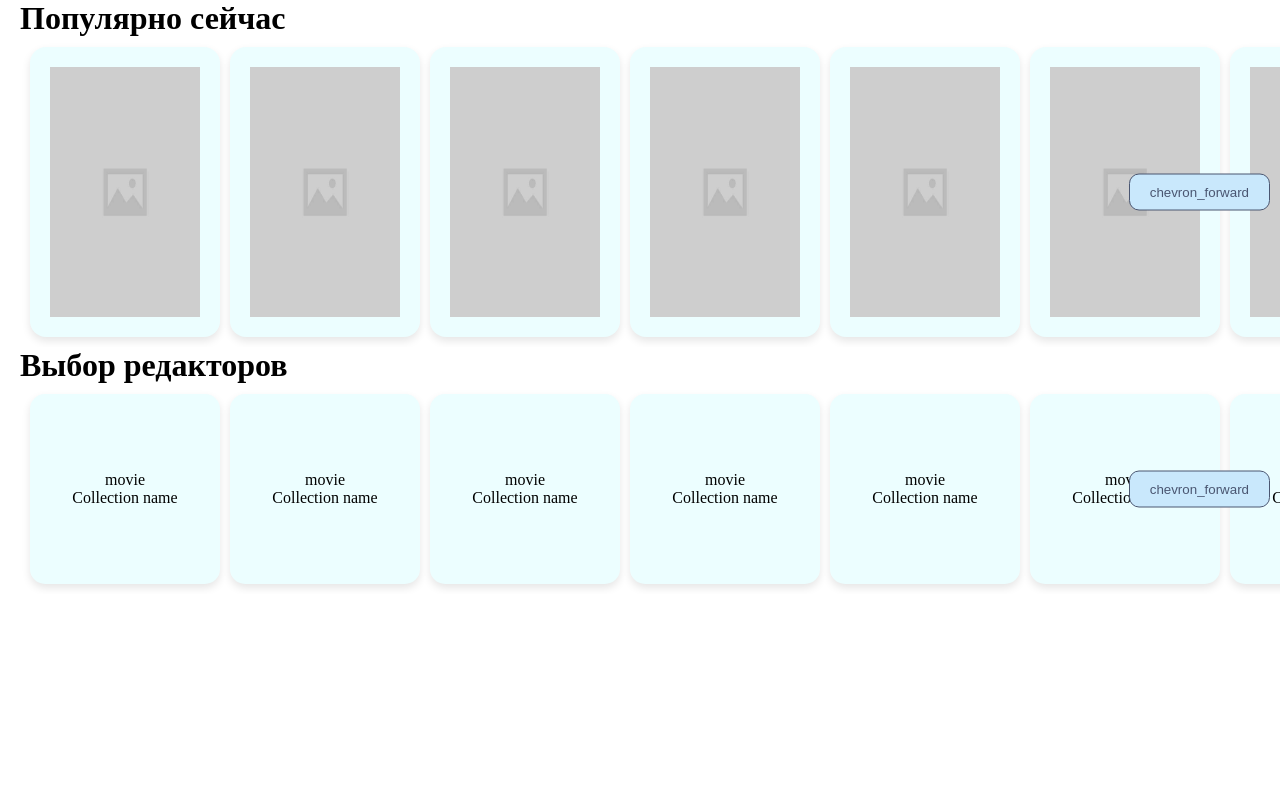
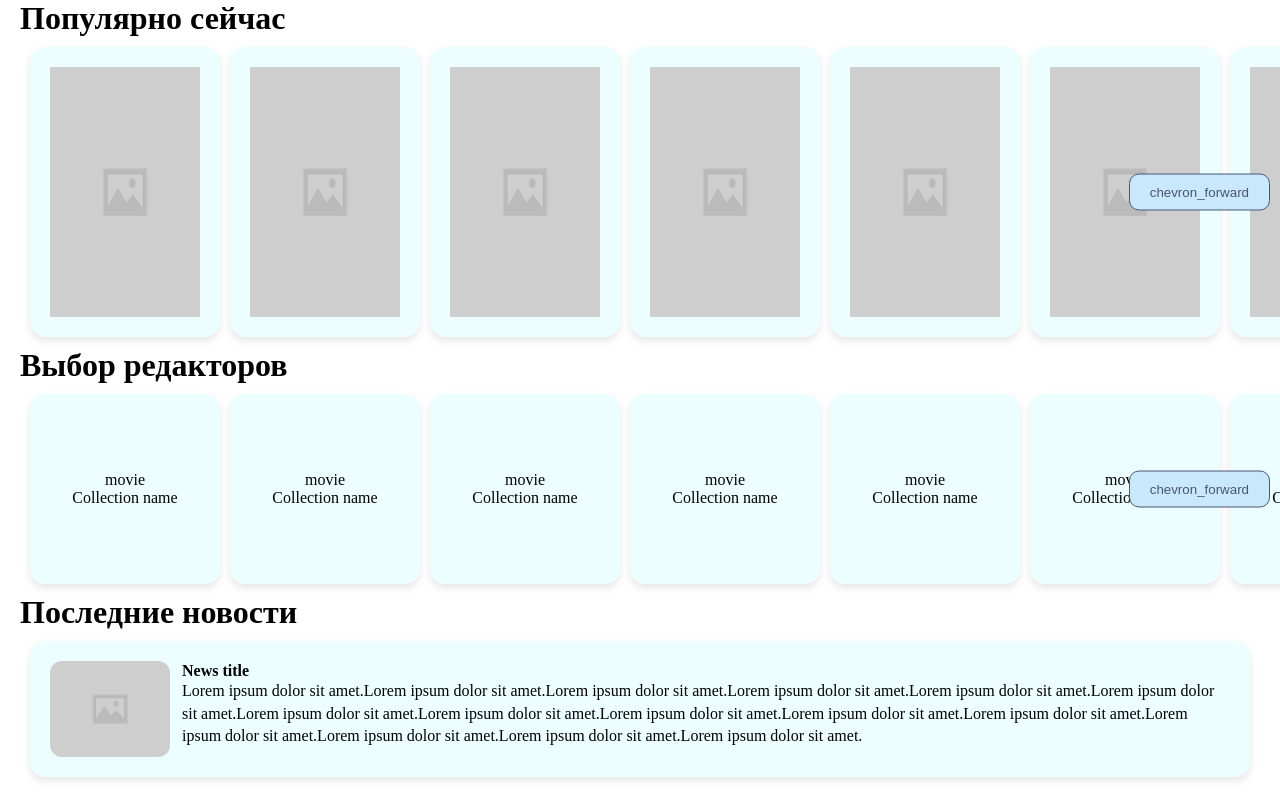
Before and after one commit to SharpRainbow/MovieStashWeb, a website: page home/home.html in a window 1280 px wide. Drawn offline with Linux system fonts and the light colour scheme; files whose address does not match are found by name.

Commit message:
- News item added

```diff
--- a/home/home.css
+++ b/home/home.css
@@ -91,6 +91,55 @@ body {
     right: 10px; /* Position button on the right */
 }
 
+.news-list {
+    margin: 10px 30px;
+}
+
+.news-container {
+    display: flex;
+    align-items: stretch;
+    border-radius: 15px; /* Rounded corners */
+    background-color: #ECFEFF; /* Background color of the rectangle */
+    box-shadow: 0px 4px 8px rgba(0, 0, 0, 0.1); /* Optional: shadow effect */
+    gap: 12px;
+    padding: 20px;
+}
+
+.news-container img {
+    height: 96px;
+    border-radius: 12px;
+    aspect-ratio: 1.25;
+    object-fit: cover;
+}
+
+.news-body {
+    height: 96px;
+    /*overflow: hidden; !* Ensure content outside bounds is hidden *!*/
+    /*text-overflow: ellipsis;*/
+    padding: 0; /* Avoid additional padding adding to the height */
+}
+
+.news-body h3 {
+    margin: 0;
+    padding: 0;
+    font-size: 16px;
+    line-height: 1.2;
+    overflow: hidden;
+    white-space: nowrap;
+    text-overflow: ellipsis;
+}
+
+.news-body p {
+    margin: 0;
+    padding: 0;
+    display: -webkit-box;
+    -webkit-line-clamp: 3; /* Constrain to 2 lines for the paragraph */
+    -webkit-box-orient: vertical;
+    overflow: hidden;
+    text-overflow: ellipsis;
+    line-height: 1.4; /* Adjust line height for better readability */
+}
+
 @media screen and (max-device-width: 480px) {
     .image-container {
         width: 100px;
--- a/home/home.html
+++ b/home/home.html
@@ -9,11 +9,11 @@
 <h1 class="section-name">Популярно сейчас</h1>
 <link rel="stylesheet" href="/home/home.css">
 <div class="wrapper">
-  <section id="slider-content" class="slider">
+  <div id="slider-content" class="slider">
     <div class="image-container" data-page="/content/content.html">
       <img src="/assets/images/placeholder.jpg" alt="Description 1">
     </div>
-  </section>
+  </div>
   <button id="left-content" class="scroll-button left">
     <md-icon slot="icon">chevron_backward</md-icon>
   </button>
@@ -23,12 +23,12 @@
 </div>
 <h1 class="section-name">Выбор редакторов</h1>
 <div class="wrapper">
-<section id="slider-col" class="slider">
+<div id="slider-col" class="slider">
   <div class="collection-container">
     <md-icon slot="icon">movie</md-icon>
     <label>Collection name</label>
   </div>
-</section>
+</div>
 <button id="left-col" class="scroll-button left">
   <md-icon slot="icon">chevron_backward</md-icon>
 </button>
@@ -36,6 +36,16 @@
   <md-icon slot="icon">chevron_forward</md-icon>
 </button>
 </div>
+<h1 class="section-name">Последние новости</h1>
+  <div class="news-list">
+    <div class="news-container">
+      <img src="/assets/images/placeholder.jpg" alt="news-image">
+      <div class="news-body">
+        <h3>News title</h3>
+        <p>Lorem ipsum dolor sit amet.Lorem ipsum dolor sit amet.Lorem ipsum dolor sit amet.Lorem ipsum dolor sit amet.Lorem ipsum dolor sit amet.Lorem ipsum dolor sit amet.Lorem ipsum dolor sit amet.Lorem ipsum dolor sit amet.Lorem ipsum dolor sit amet.Lorem ipsum dolor sit amet.Lorem ipsum dolor sit amet.Lorem ipsum dolor sit amet.Lorem ipsum dolor sit amet.Lorem ipsum dolor sit amet.Lorem ipsum dolor sit amet.</p>
+      </div>
+    </div>
+  </div>
 <script src="/home/home.js"></script>
 </div>
 </body>
```
